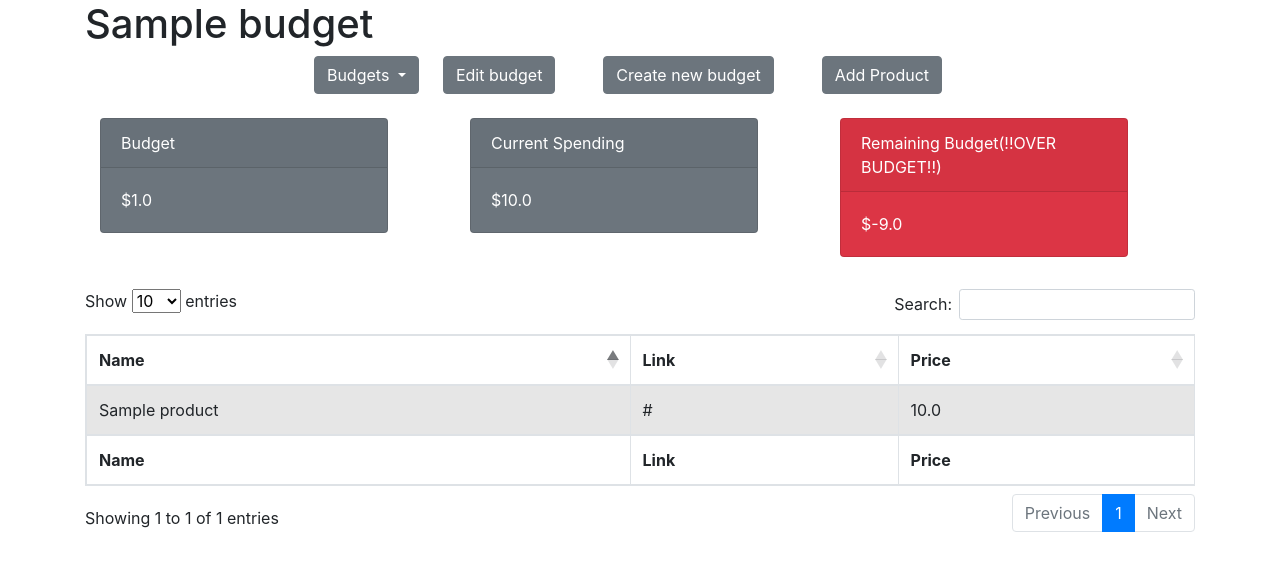
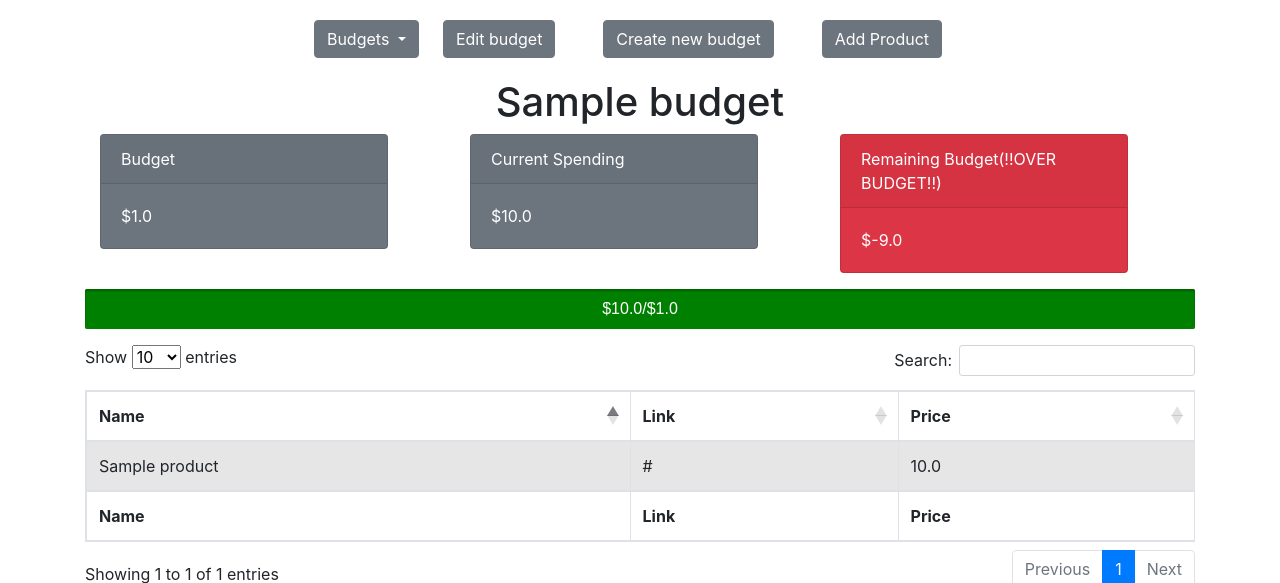
Before and after one commit to NihalKPatel/Deal-Finder, a Django app: page /deals/budget in a window 1280 px wide. Shown: the part 112-695 px from the top of the page. Run offline with Django 3.2, Linux system fonts and the light colour scheme; a user stored in the database is signed in; tables that the repository leaves empty hold one stand-in row (values such as "Sample post"); some libraries are stand-ins or nearby versions.

Commit message:
Added Simple Progress Bar

```diff
--- a/deals/templates/pages/budget.html
+++ b/deals/templates/pages/budget.html
@@ -1,19 +1,21 @@
 {% extends "base.html" %}
 
 {% block content %}
-<h1>{{ budget.name }}</h1>
+    <span style="display:block; height: 20px;"></span>
 
     <div class="container">
 
         <div class="row justify-content-center">
             <form method="GET" action="{% url 'budget' %}">
                 <div class="dropdown">
-            <button class="btn btn-secondary dropdown-toggle" type="button" name="budget" id="dropdownMenuButton" data-toggle="dropdown" aria-haspopup="true" aria-expanded="false">
+                    <button class="btn btn-secondary dropdown-toggle" type="button" name="budget"
+                            id="dropdownMenuButton" data-toggle="dropdown" aria-haspopup="true" aria-expanded="false">
                         Budgets
                     </button>
                     <div class="dropdown-menu" aria-labelledby="dropdownMenuButton">
                         {% for budget in all_budgets %}
-                    <button class="dropdown-item" type="submit" name="budget" value="{{ forloop.counter }}">{{ budget.name }}</button>
+                            <button class="dropdown-item" type="submit" name="budget"
+                                    value="{{ forloop.counter }}">{{ budget.name }}</button>
                         {% endfor %}
                     </div>
                 </div>
@@ -24,7 +26,8 @@
             <a class="btn btn-secondary mx-4" href="{% url 'product_create' %}">Add Product</a>
         </div>
 
-    <br>
+        <span style="display:block; height: 20px;"></span>
+        <h1 style="text-align:center">{{ budget.name }}</h1>
 
         <div class="row">
             <div class="col 14">
@@ -57,12 +60,54 @@
                     <div class="card-header">Remaining Budget</div>
                 {% endif %}
                 <div class="card-body">
-                            <p class="card-text">${{money_remaining}} </p>
+                    <p class="card-text">${{ money_remaining }} </p>
                 </div>
                 </div>
                 </div>
                 </div>
             </div>
+        </div>
+
+    </div>
+
+    <div class="container">
+        <div class="progress-bar">
+            <progress value="{{ money_spent }}" max="{{ budget.max_spend }}"></progress>
+            <span class="progress__text">${{ money_spent }}/${{ budget.max_spend }}</span>
+            <style>
+                progress {
+                    position: relative;
+                    border: none;
+                    width: 100%;
+                    height: 40px;
+                    background: white;
+                }
+
+                .progress-bar{
+                    position: relative;
+                }
+
+                progress::-webkit-progress-value {
+                    background: green;
+                    border-radius: 2px;
+                    box-shadow: 0 2px 2px rgba(0, 0, 0, 0.25) inset
+                }
+
+                .progress__text{
+                    position: absolute;
+                    top: 50%;
+                    align-self: center;
+                    transform: translateY(-50%);
+                    font: 16px 'sans-serif', sans-serif;
+                }
+
+                progress::-webkit-progress-bar {
+                    background: #d0d0d0;
+                    border-radius: 2px;
+                    box-shadow: 0 2px 2px rgba(0, 0, 0, 0.25) inset
+
+                }
+            </style>
         </div>
     </div>
 
@@ -83,9 +128,9 @@
             <tbody>
             {% for product in products %}
                 <tr>
-            <td>{{product.name}}</td>
-            <td>{{product.link}}</td>
-            <td>{{product.price}}</td>
+                    <td>{{ product.name }}</td>
+                    <td>{{ product.link }}</td>
+                    <td>{{ product.price }}</td>
                 </tr>
             {% endfor %}
             </tbody>
@@ -107,11 +152,9 @@
         $('.mydatatable').DataTable();
 
 
-
     </script>
     </body>
 
 
 
-
 {% endblock %}
```
Lines whose indentation alone changed are shown as unchanged.
